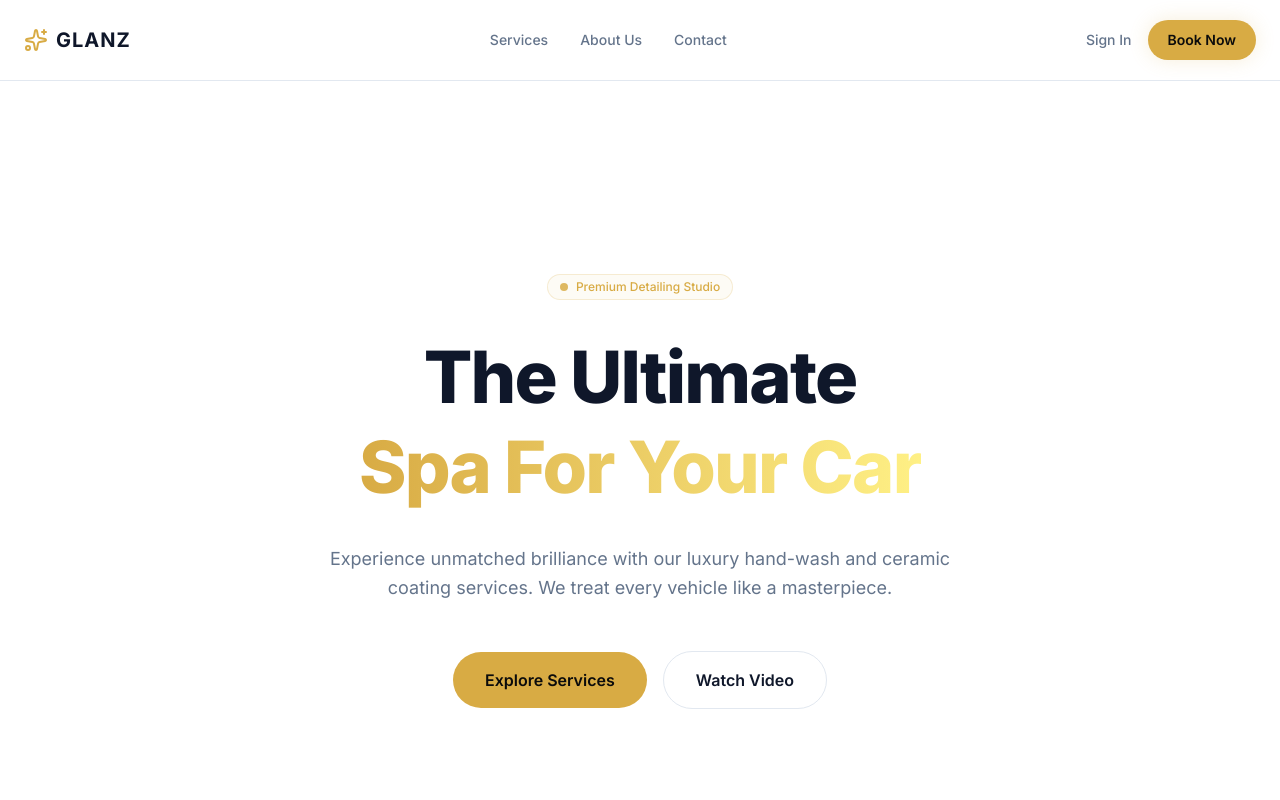
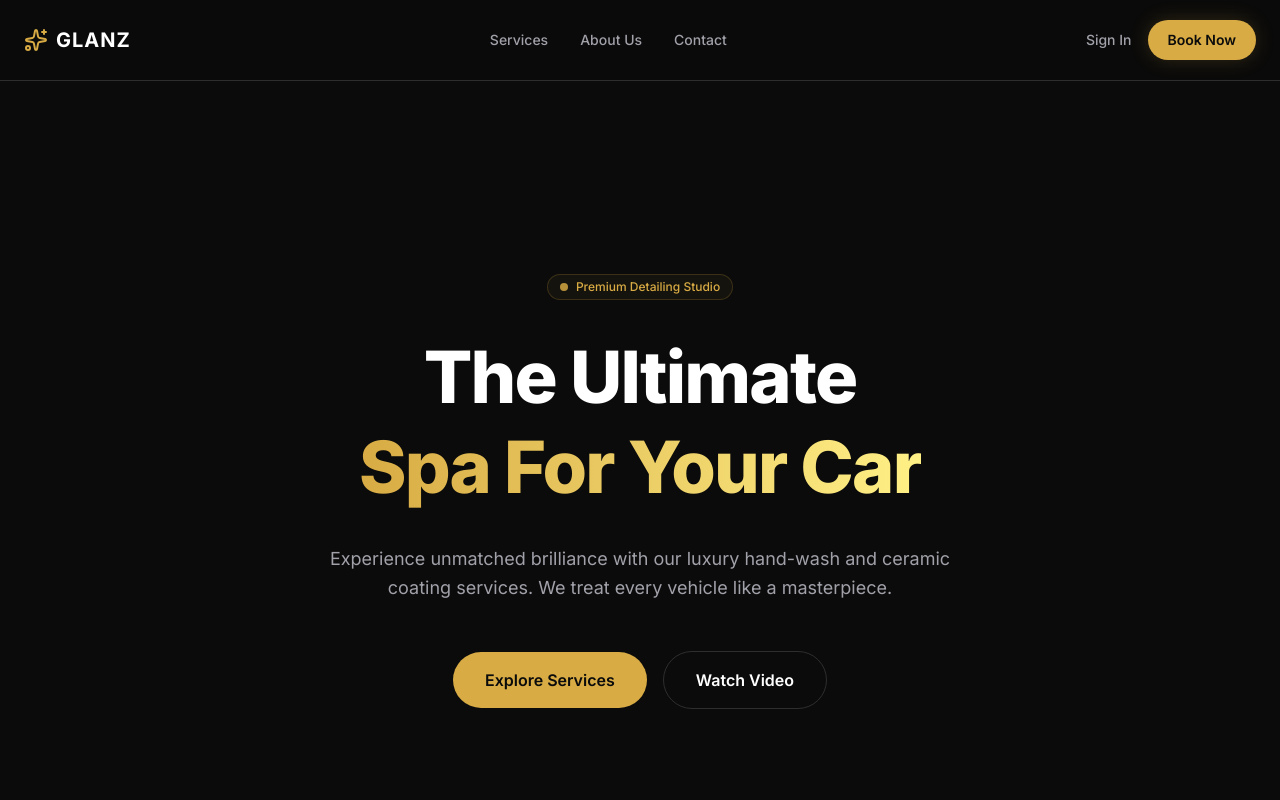
Before and after one commit to muh-habeeb/glance_car_wash, a Next.js app in the folder frontend/: page / in a window 1280 px wide. Shown: the top 800 px of the page. Built offline with nearby package versions, Linux system fonts and the light colour scheme.

Commit message:
style: force dark mode on home page and root layout

```diff
--- a/frontend/app/(home)/page.tsx
+++ b/frontend/app/(home)/page.tsx
@@ -3,7 +3,7 @@ import Link from "next/link";
 
 export default function HomePage() {
   return (
-    <div className="min-h-screen bg-background text-foreground font-sans">
+    <div className="dark min-h-screen bg-background text-foreground font-sans">
       {/* Header */}
       <header className="sticky top-0 z-50 w-full border-b border-border bg-background/80 backdrop-blur-md">
         <div className="container mx-auto flex h-20 items-center justify-between px-6">
--- a/frontend/app/layout.tsx
+++ b/frontend/app/layout.tsx
@@ -32,7 +32,6 @@ export default function RootLayout({
         <ThemeProvider
           attribute="class"
           defaultTheme="light"
-          enableSystem
           disableTransitionOnChange
         >
           <AuthStoreProvider>
```
